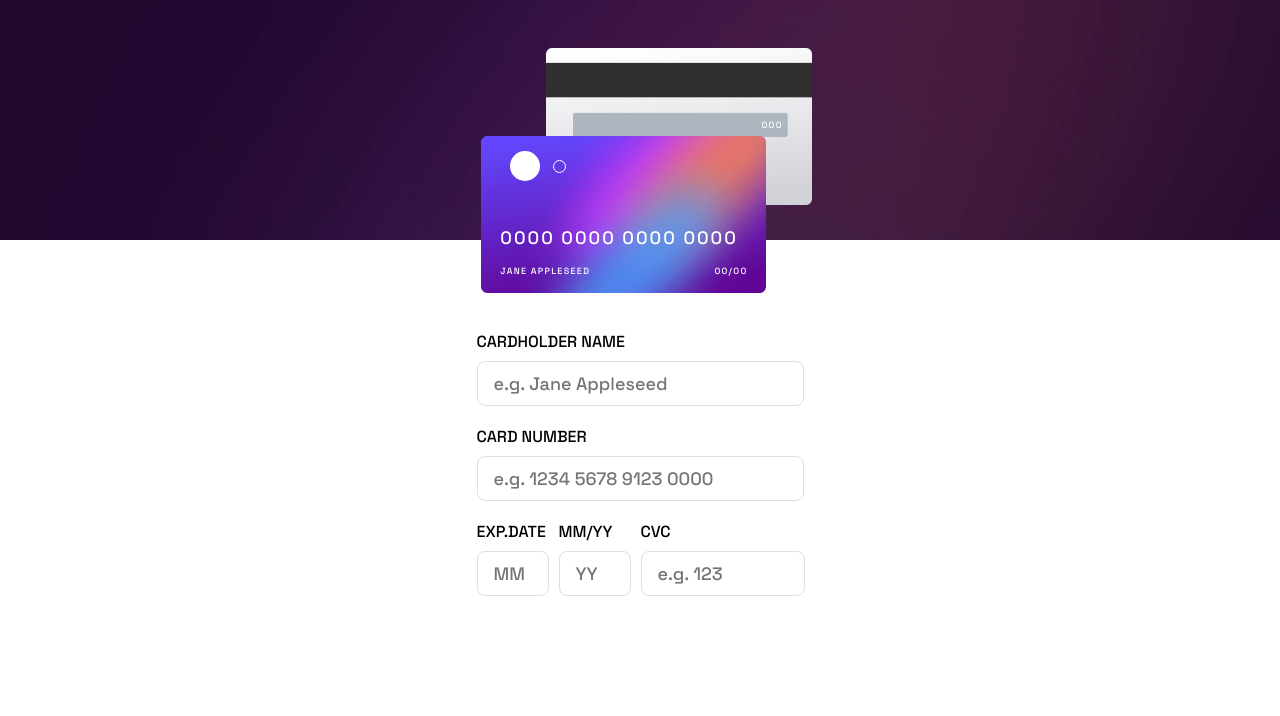
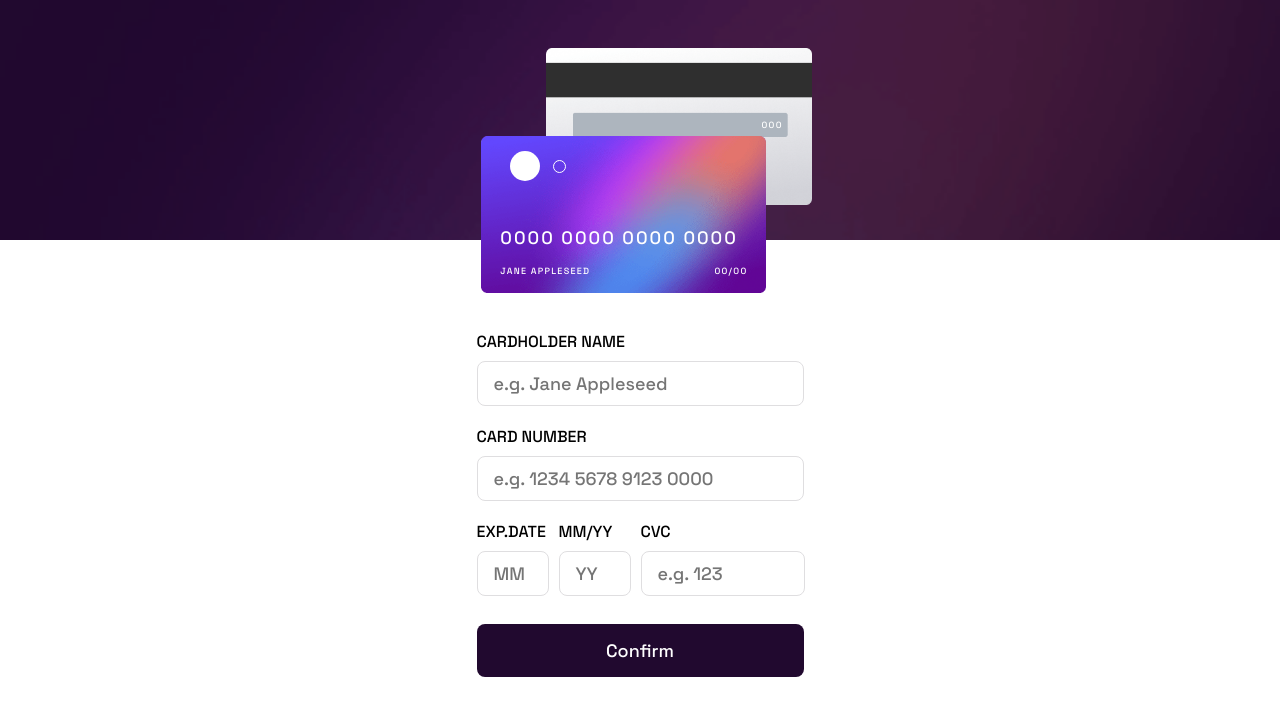
Before and after one commit to Eileenpk/Interactive-card-details-form, a React (Vite) app: page / in a window 1280 px wide. Shown: the top 716 px of the page. Built offline with nearby package versions, Linux system fonts and the light colour scheme.

Commit message:
add FormThankYou.jsx

```diff
--- a/src/App.css
+++ b/src/App.css
@@ -196,3 +196,16 @@ input {
 .form--exp_container div:not(:last-of-type) {
   margin-right: 10px;
 }
+
+.form--submit_btn {
+  margin-top: 1.75rem;
+  height: 3.3125rem;
+  border-radius: 0.5rem;
+  border: none;
+  background: var(--second-color);
+  color: var(--main-color);
+  font-family: var(--font-family);
+  font-size: 1.125rem;
+  font-weight: 500;
+  line-height: 1.4375rem;
+}
--- a/src/App.jsx
+++ b/src/App.jsx
@@ -13,6 +13,7 @@ function App() {
     cvc: ''
   })
   const [formattedCardNumber, setFormattedCardNumber] = useState('')
+  const [formSubmitted, setFormSubmitted] = useState(false)
 // code I'm proud of *** thank you stack overflow!! ***
   useEffect(() => {
     setFormattedCardNumber(prevFormat => {
@@ -30,7 +31,11 @@ function App() {
       }
     })
   }
+  const handleSubmit = (event) => {
+    event.preventDefault()
 
+    setFormSubmitted(true)
+  }
   return (
     <div className="App">
       <Head
@@ -38,6 +43,7 @@ function App() {
       formData={formData}
       />
       <Form
+        handleSubmit={handleSubmit}
         formattedCardNumber={formattedCardNumber}
         formData={formData}
         handleInput={handleInput}
--- a/src/Form.jsx
+++ b/src/Form.jsx
@@ -1,5 +1,5 @@
 
-export default function Form({formData, handleInput, formattedCardNumber}) {
+export default function Form({formData, handleInput, formattedCardNumber, handleSubmit}) {
     const {name, cardNumber, month, year, cvc} = formData
     return (
         <form >
@@ -72,7 +72,7 @@ export default function Form({formData, handleInput, formattedCardNumber}) {
                     />
                 </div>
             </div>
-
+            <button onClick={handleSubmit} className='form--submit_btn'>Confirm</button>
         </form>
     )
 }
--- /dev/null
+++ b/src/FormThankYou.jsx
@@ -0,0 +1,3 @@
+export default function FormThankYou () {
+
+}
```
